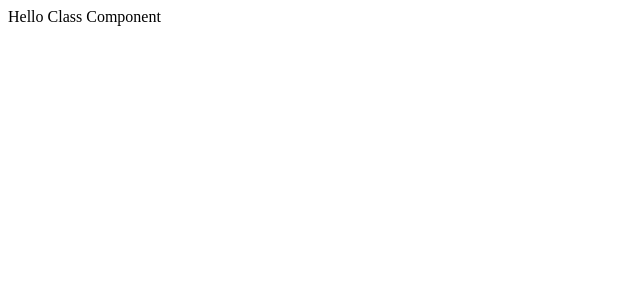
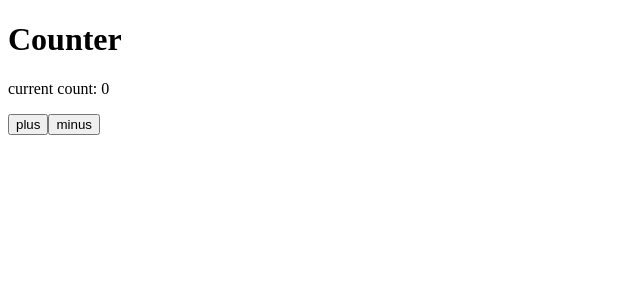
Before and after one commit to eunicode/gatsby-tut, a Gatsby app: page /counter in a window 1280 px wide. Shown: the top 300 px of the page, without its empty margins (0-640 px from the left). Built offline with nearby package versions, Linux system fonts and the light colour scheme.

Commit message:
Create counter, display/update state

```diff
--- a/src/pages/counter.js
+++ b/src/pages/counter.js
@@ -2,9 +2,28 @@ import React from "react";
 
 // class component
 class Counter extends React.Component {
-    render() {
-        return <div>Hello Class Component</div>;
-    }
+  // Set up component state
+  constructor() {
+    super();
+    this.state = { count: 0 };
+  }
+
+  render() {
+    return (
+      <div>
+        <h1>Counter</h1>
+        {/* Render current count from component state */}
+        <p>current count: {this.state.count}</p>
+        {/* Change the state when we click on buttons */}
+        <button onClick={() => this.setState({ count: this.state.count + 1 })}>
+          plus
+        </button>
+        <button onClick={() => this.setState({ count: this.state.count - 1 })}>
+          minus
+        </button>
+      </div>
+    );
+  }
 }
 
 export default Counter;
```
